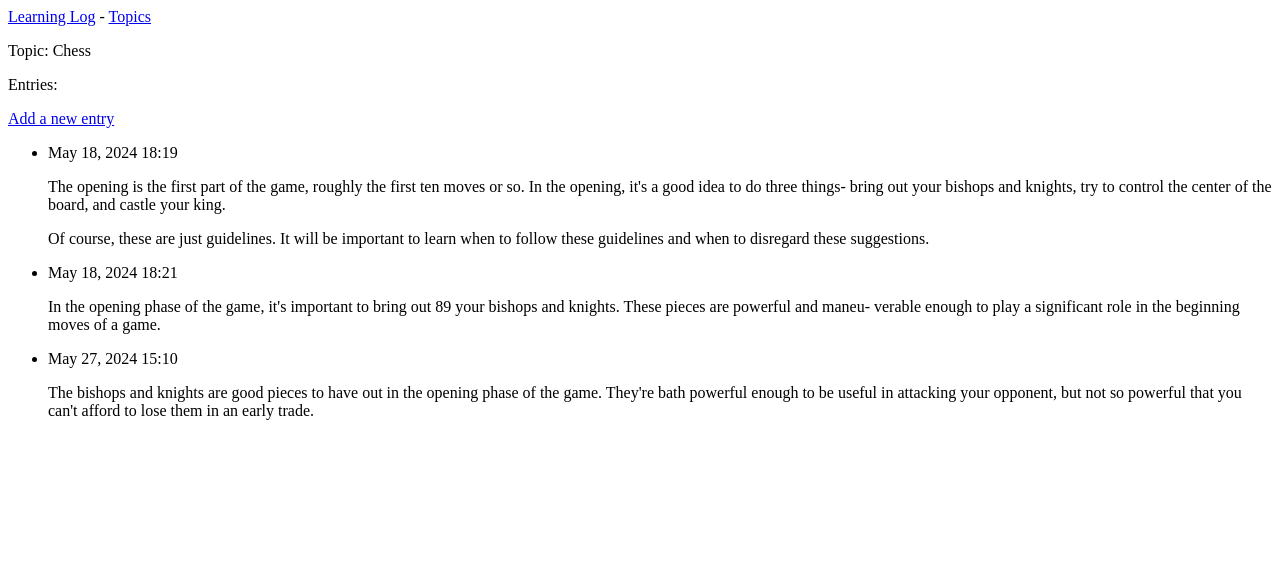
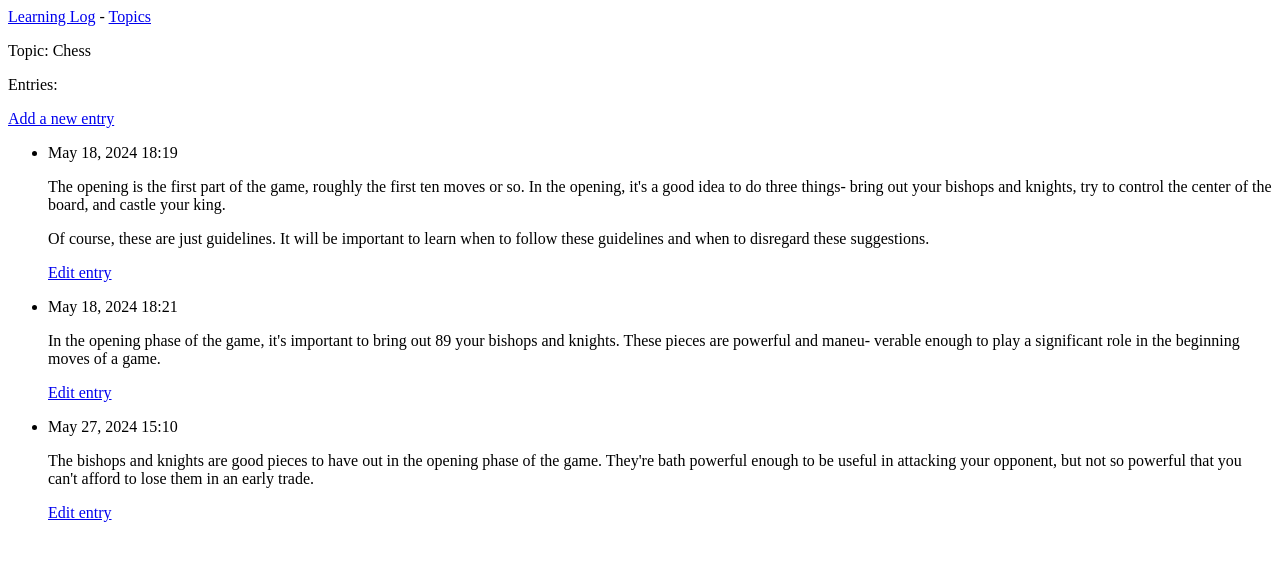
Before and after one commit to Freboy1/Learning-Log, a Django app: page /topics/1/ in a window 1280 px wide. Shown: the top 561 px of the page. Run offline with Django 5.2, Linux system fonts and the light colour scheme; data comes from the database, SQL or seed files in the repository.

Commit message:
Add link to edit_entry.html

```diff
--- a/learning_logs/templates/learning_logs/topic.html
+++ b/learning_logs/templates/learning_logs/topic.html
@@ -18,6 +18,9 @@
             <p>
                 {{ entry.text|linebreaks }}
             </p>
+            <p>
+                <a href="{% url "learning_logs:edit_entry" entry.id %}">Edit entry</a>
+            </p>
         </li>
     {% empty %}
         <li>
```
